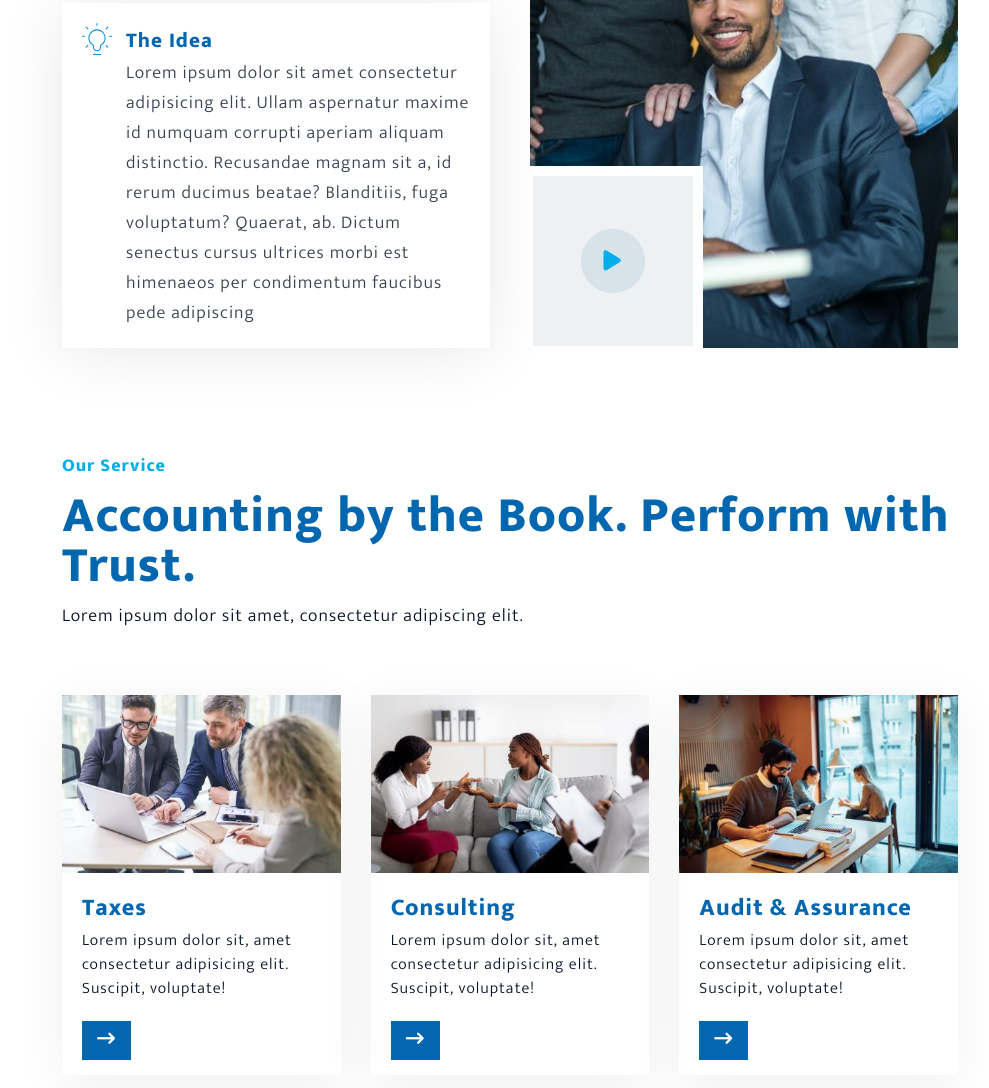
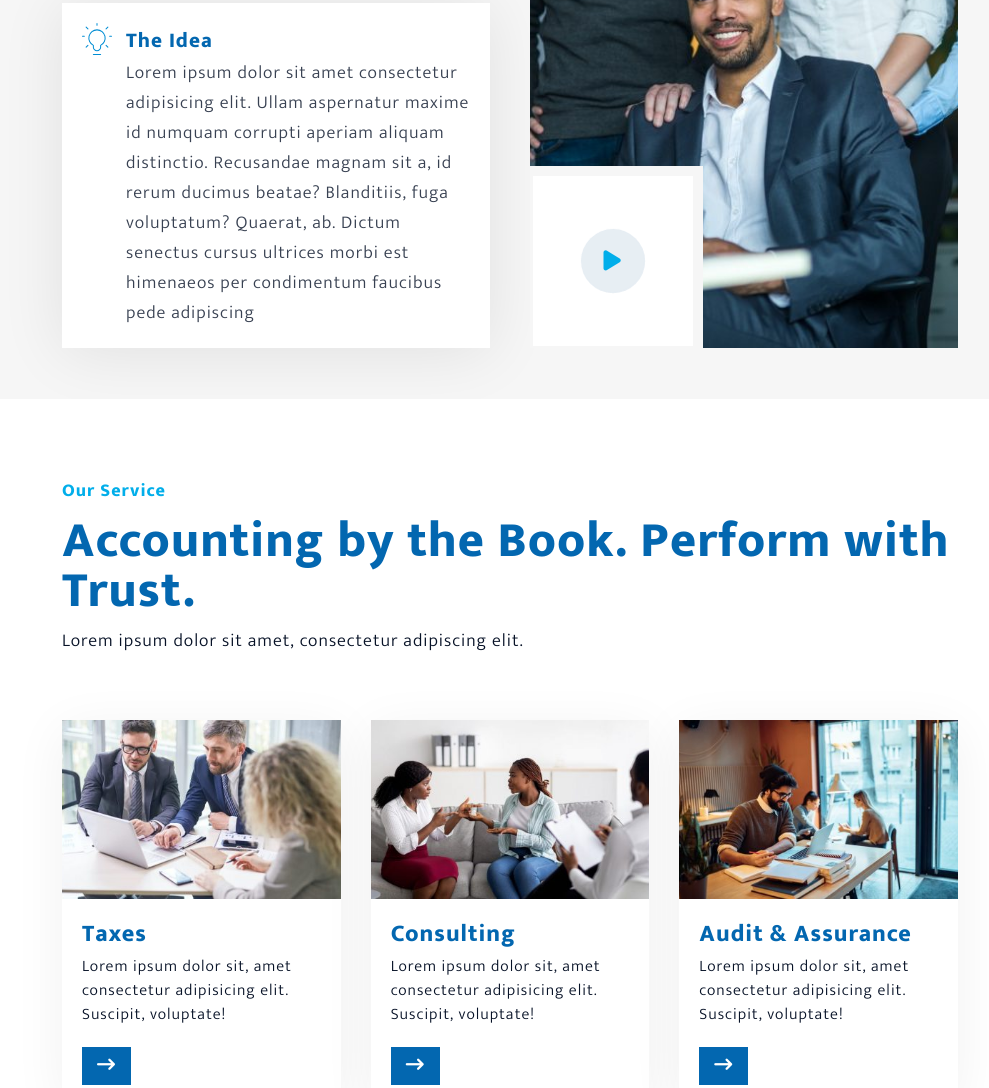
Before and after one commit to Moustapha76/accountasen, a plain HTML site: page index.html in a window 1280 px wide. Shown: the part 1584-2672 px from the top of the page, without its empty margins (130-1119 px from the left). Drawn offline with nearby package versions, Linux system fonts and the light colour scheme.

Commit message:
style updated

```diff
--- a/public/css/style.css
+++ b/public/css/style.css
@@ -20,6 +20,7 @@
     justify-content: space-between;
     padding: 4% 10%;
     align-items: flex-start;
+    background: var(--color0);
 }
 
 .custom-package h4 span {
@@ -94,6 +95,7 @@ body {
     letter-spacing: var(--letter-spacing);
     font-size: 18px;
     position: relative;
+    background: #f3f3f3ab;
 }
 
 .text-bloc {
@@ -171,8 +173,12 @@ a.btn-more {
 }
 
 section {
-    padding: 4% 15%;
+    padding: 6% 15%;
     position: relative;
+}
+
+section#service {
+    background: var(--color0);
 }
 
 section#package {
@@ -193,6 +199,7 @@ section#package .container .package-item {
     min-height: 400px;
     grid-gap: 30px;
     width: 400px;
+    background: var(--color0);
 }
 
 section#package .container .package-item:nth-child(2) {
@@ -209,7 +216,7 @@ section#package .container {
 }
 
 section#steps {
-    background: aliceblue;
+    background: white;
 }
 
 section#steps .container {
@@ -541,9 +548,9 @@ span.videoPlay:after {
     position: absolute;
     width: 160px;
     height: 170px;
-    background: #edf1f3;
+    background: #ffffff;
     z-index: -1;
-    border: 10px solid var(--color0);
+    border: 10px solid #f6f6f6;
 }
 
 
@@ -590,6 +597,7 @@ section#serice {
     flex-direction: column;
     height: 380px;
     box-shadow: 0px 10px 50px #0000000f;
+    background: var(--color0);
 }
 
 .item-service:hover img {
```
